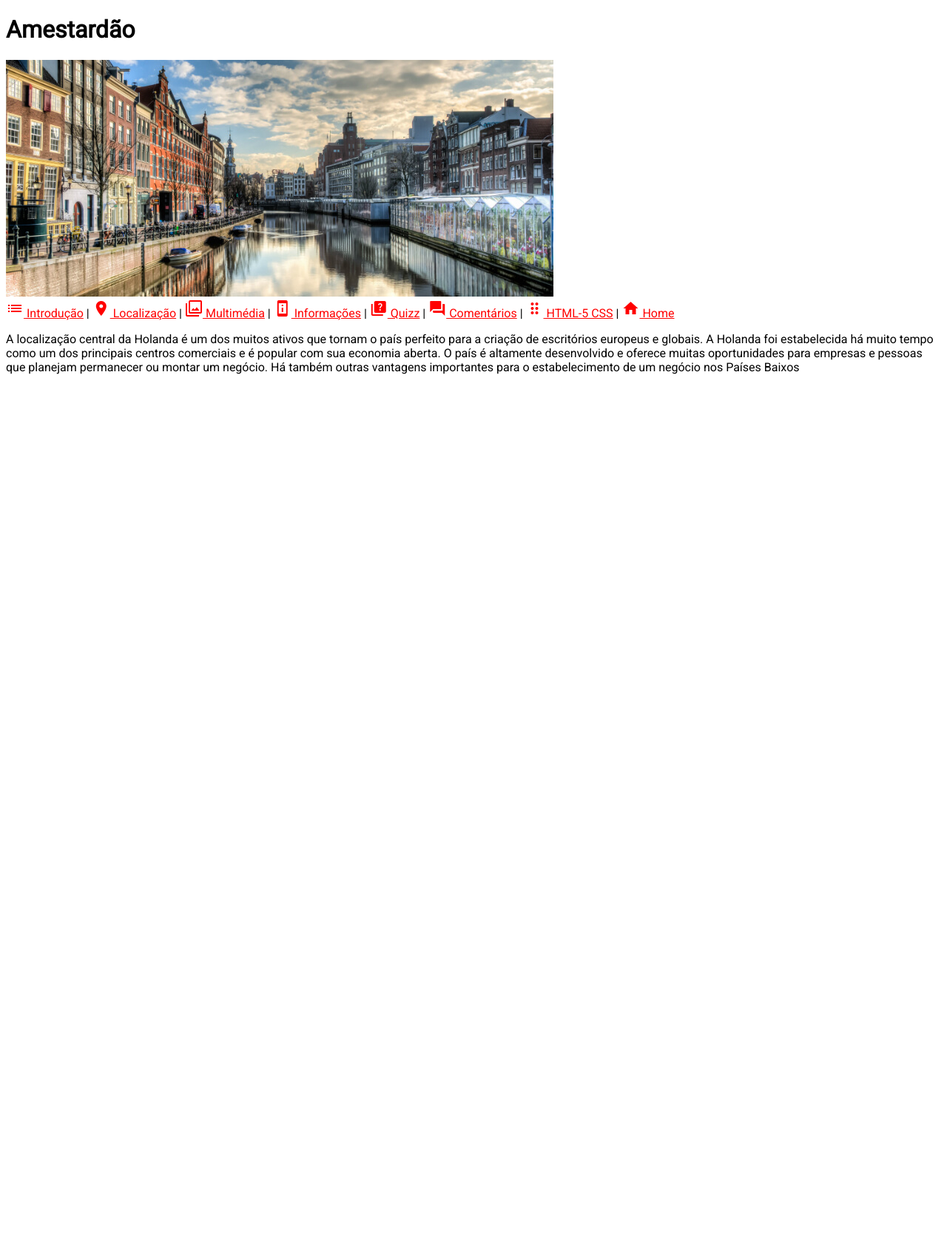
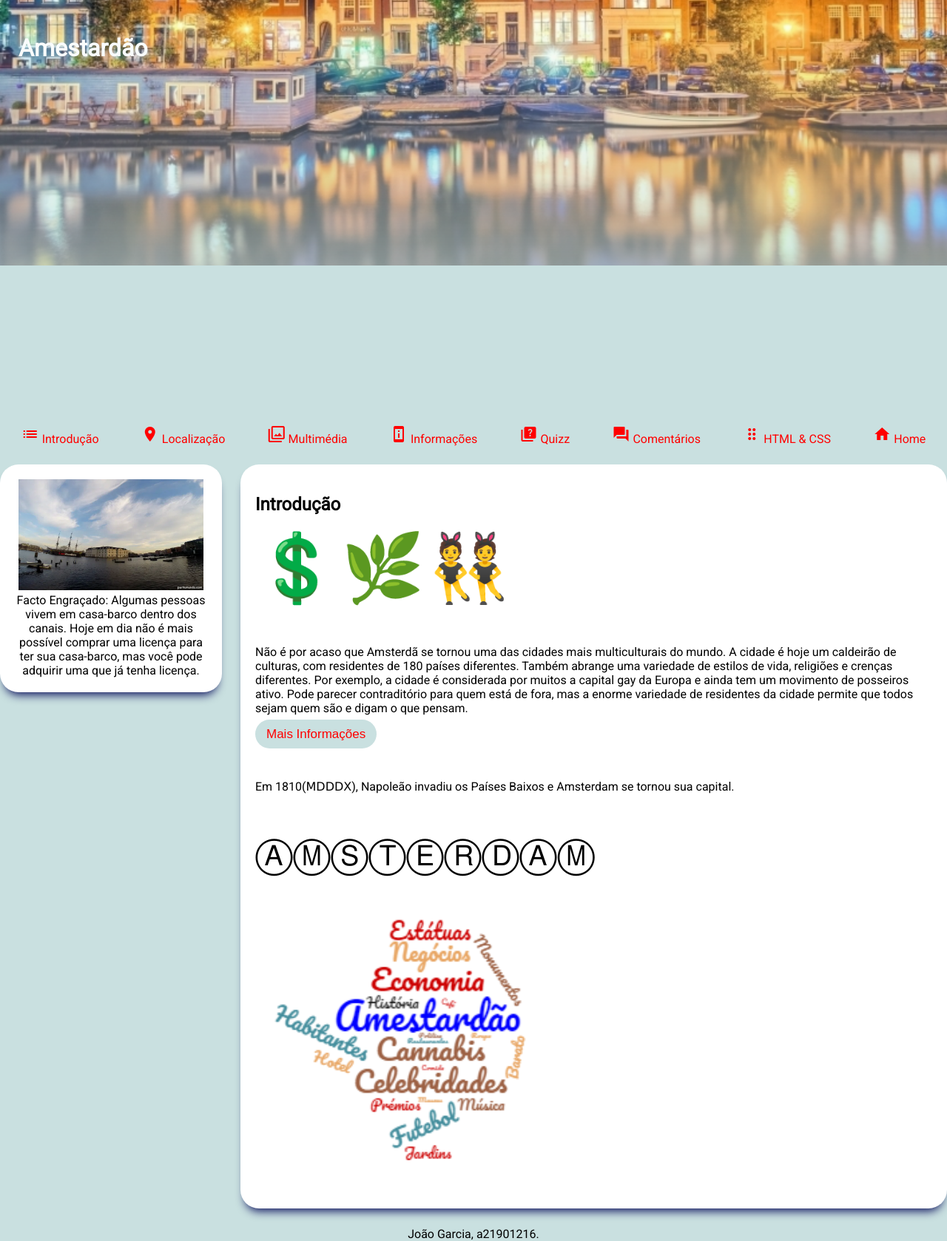
Before and after one commit to joao-21901216/pw-joaogarcia-21901216, a PHP site: page /lab5/index.html in a window 1280 px wide. Shown: the whole page at 74% size. Before the commit the page ends 506 px from the top, so only its background shows below. Run offline with PHP 8.4, Linux system fonts and the light colour scheme.

Commit message:
Add files via upload

```diff
--- a/pw-labs-joaogarcia-21901216/lab4/html5-css.html
+++ b/pw-labs-joaogarcia-21901216/lab4/html5-css.html
@@ -19,7 +19,7 @@
     <body>
         <h1>Amestardão</h1>
         <img src="img/amesterdao-dois.jpg" alt="Amestardão">
-        <br>
+
         <a href="index.html">
             <span class="material-icons">list</span>
             Introdução</a> |
@@ -44,7 +44,7 @@
         <a href="..\index.html">
             <span class="material-icons">home</span>
             Home</a>
-        <br>
+
 
 
         <main>
--- a/pw-labs-joaogarcia-21901216/lab5/estilos.css
+++ b/pw-labs-joaogarcia-21901216/lab5/estilos.css
@@ -11,7 +11,36 @@ tr:nth-child(even) {background: #CCC}
 tr:nth-child(odd) {background: #FFF}
 
 body{
-    font-family: "Roboto";
+    font-family: "Roboto", sans-serif;
+    background-color: rgb(201, 224, 224);
+    display: grid;
+    grid-template-columns:  300px auto;
+    grid-gap: 25px;
+    padding: 0px;
+    margin: 0px;
+
+}
+
+main, aside {
+    background-color: white;
+    border-radius: 25px;
+    padding: 20px;
+    -webkit-box-shadow: 0px 10px 13px -7px rgb(0, 6, 85);
+    box-shadow: 0px 10px 13px -7px rgb(0, 6, 85);
+}
+
+header {
+    width: auto;
+    height: 500px;
+    background-position-y: -420px;
+    background-image: url("img/anoitecer-em-amsterdam.jpg");
+    background-repeat: no-repeat;
+    background-size: 100%;
+    -webkit-mask-image:-webkit-gradient(linear, left top, left bottom, from(rgba(0,0,0,1)), to(rgba(0,0,0,0)));
+    mask-image: linear-gradient(to bottom, rgba(0,0,0,1), rgba(0,0,0,0));
+    padding: 25px;
+    color: white;
+
 }
 
 a:link {
@@ -20,7 +49,7 @@ a:link {
 
 
 a:visited {
-    color: green;
+    color: rgb(128, 119, 0);
 }
 
 
@@ -32,3 +61,55 @@ a:hover {
 a:active {
     color: blue;
 }
+
+
+
+header, nav {
+    grid-column-start: 1;
+    grid-column-end: 3;
+}
+
+nav {
+    display: flex;
+    justify-content: space-around;
+}
+
+nav > a {
+    text-decoration: none;
+}
+
+aside {
+    text-align: center;
+	grid-column-start: 1;
+	grid-column-end: 2;
+}
+
+main {
+	grid-column-start: 2;
+	grid-column-end: 3;
+    grid-row-start: 3;
+    grid-row-end: 5;
+}
+
+footer {
+    grid-column-start: 1;
+	grid-column-end: 3;
+    text-align: center;
+}
+
+figure {
+    margin: 0;
+    padding: 0;
+}
+
+.visit-buttom {
+    width: max-content;
+    text-align: center;
+    background-color: rgb(201, 224, 224);
+    color: white;
+    text-decoration: none;
+    padding: 10px 15px;
+    border-radius: 25px;
+    font-family: "Bebas Neue", sans-serif;
+    font-size: 17px;
+}
--- a/pw-labs-joaogarcia-21901216/lab5/index.html
+++ b/pw-labs-joaogarcia-21901216/lab5/index.html
@@ -17,36 +17,71 @@
     <head>
     </head>
     <body>
+        <header>
             <h1>Amestardão</h1>
-        <img src="img/amesterdao-dois.jpg" alt="Amestardão">
-        <br>
+
+        </header>
+
+        <nav>
             <a href="index.html">
                 <span class="material-icons">list</span>
-            Introdução</a> |
+                Introdução</a>
             <a href="local.html">
                 <span class="material-icons">room</span>
-            Localização</a> |
+                Localização</a>
             <a href="multimedia.html">
                 <span class="material-icons">filter</span>
-            Multimédia</a> |
+                Multimédia</a>
             <a href="info.html">
                 <span class="material-icons">perm_device_information</span>
-            Informações</a> |
+                Informações</a>
             <a href="quizz.html">
                 <span class="material-icons">quiz</span>
-            Quizz</a> |
+                Quizz</a>
             <a href="comentarios.html">
                 <span class="material-icons">forum</span>
-            Comentários</a> |
-        <a href="html5-css.html" class="menu-selected">
+                Comentários</a>
+            <a href="html5-css.html">
                 <span class="material-icons">drag_indicator</span>
-            HTML-5 CSS</a> |
+                HTML & CSS</a>
             <a href="..\index.html">
                 <span class="material-icons">home</span>
                 Home</a>
+        </nav>
+
+
+        <main>
+            <h2>Introdução</h2>
+
+
+
+            <p><span style='font-size:90px;'>&#x1F4B2;</span> <span style='font-size:90px;'>&#127807;</span> <span style='font-size:90px;'>&#128111;</span></p>
+
             <br>
 
 
-        <p>A localização central da Holanda é um dos muitos ativos que tornam o país perfeito para a criação de escritórios europeus e globais. A Holanda foi estabelecida há muito tempo como um dos principais centros comerciais e é popular com sua economia aberta. O país é altamente desenvolvido e oferece muitas oportunidades para empresas e pessoas que planejam permanecer ou montar um negócio. Há também outras vantagens importantes para o estabelecimento de um negócio nos Países Baixos</p>
+            <p>Não é por acaso que Amsterdã se tornou uma das cidades mais multiculturais do mundo. A cidade é hoje um caldeirão de culturas, com residentes de 180 países diferentes. Também abrange uma variedade de estilos de vida, religiões e crenças diferentes. Por exemplo, a cidade é considerada por muitos a capital gay da Europa e ainda tem um movimento de posseiros ativo. Pode parecer contraditório para quem está de fora, mas a enorme variedade de residentes da cidade permite que todos sejam quem são e digam o que pensam. </p>
+
+            <p><a href="https://www.iamsterdam.com/en" class="visit-buttom">Mais Informações</a></p>
+            <br>
+
+            <p>Em 1810(&#8559;&#8558;&#8558;&#8558;&#8553;), Napoleão invadiu os Países Baixos e Amsterdam se tornou sua capital.</p>
+            <br>
+            <p><span style='font-size:50px;'>&#9398;&#9410;&#9416;&#9417;&#9402;&#9415;&#9401;&#9398;&#9410;</span></p>
+            <img src="img/worldCloud.png" alt="worldCloud">
+
+        </main>
+
+        <aside>
+            <img src="img/amsterdam-5.webp" width="250" height="150" alt="casa branca">
+            <figcaption>
+                Facto Engraçado: Algumas pessoas vivem em casa-barco dentro dos canais. Hoje em dia não é mais possível comprar uma licença para ter sua casa-barco, mas você pode adquirir uma que já tenha licença.
+            </figcaption>
+        </aside>
+
+        <footer>
+            João Garcia, a21901216.
+        </footer>
+
     </body>
 </html>
```
Also changed, not shown: pw-labs-joaogarcia-21901216/lab4/comentarios.html (+4 -4 lines), pw-labs-joaogarcia-21901216/lab4/index.html (+16 -11 lines), pw-labs-joaogarcia-21901216/lab4/info.html (+17 -13 lines), pw-labs-joaogarcia-21901216/lab4/local.html (+18 -14 lines), pw-labs-joaogarcia-21901216/lab4/multimedia.html (+20 -15 lines), pw-labs-joaogarcia-21901216/lab4/quizz.html (+41 -36 lines), pw-labs-joaogarcia-21901216/lab5/comentarios.html (+31 -13 lines), pw-labs-joaogarcia-21901216/lab5/html5-css.html (+29 -11 lines), pw-labs-joaogarcia-21901216/lab5/info.html (+27 -14 lines), pw-labs-joaogarcia-21901216/lab5/local.html (+32 -13 lines), pw-labs-joaogarcia-21901216/lab5/multimedia.html (+33 -15 lines), pw-labs-joaogarcia-21901216/lab5/quizz.html (+53 -37 lines), pw-labs-joaogarcia-21901216/lab5/img/amsterdam-5.webp (added), pw-labs-joaogarcia-21901216/lab5/img/anoitecer-em-amsterdam.jpg (added), 1 more files. Lines whose indentation alone changed are shown as unchanged.
